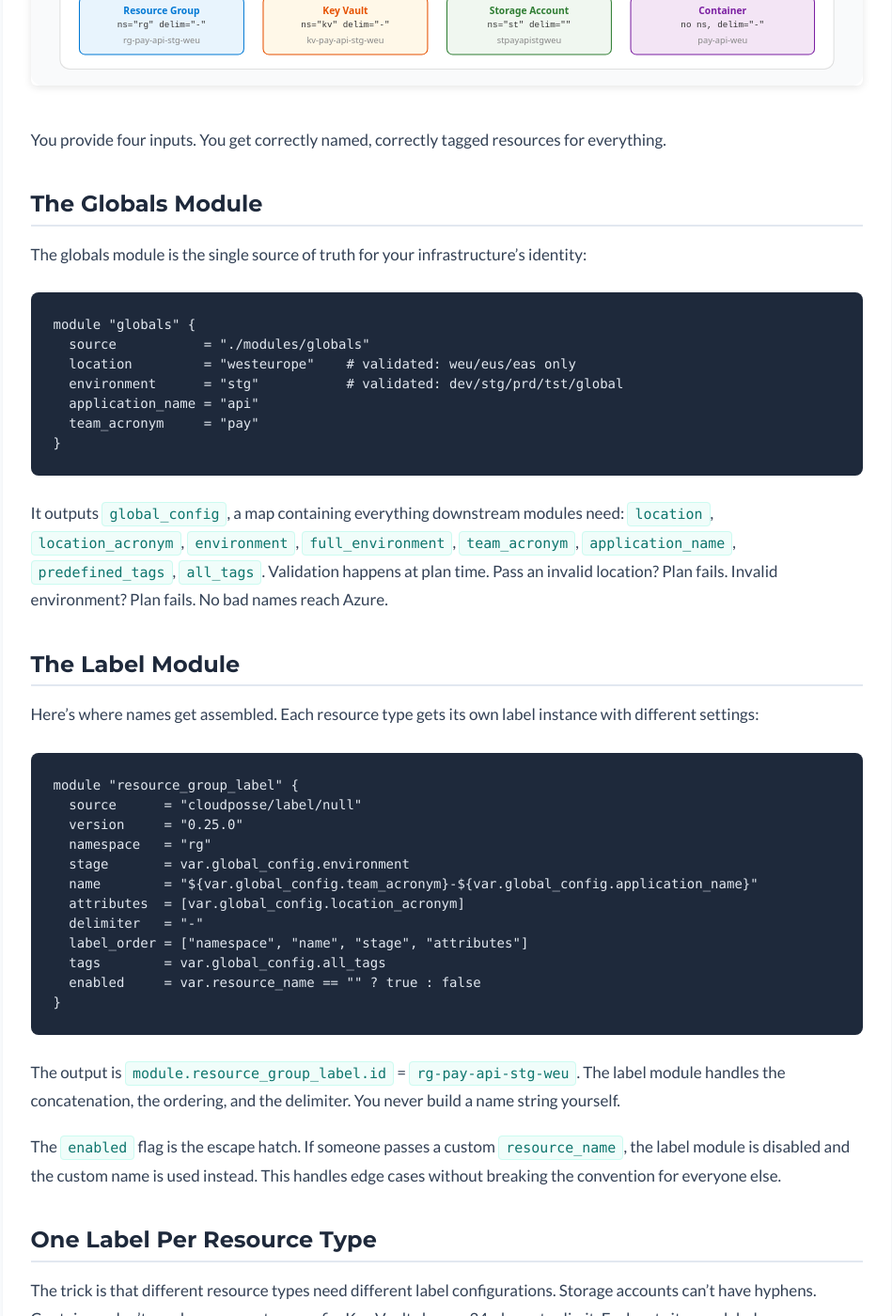
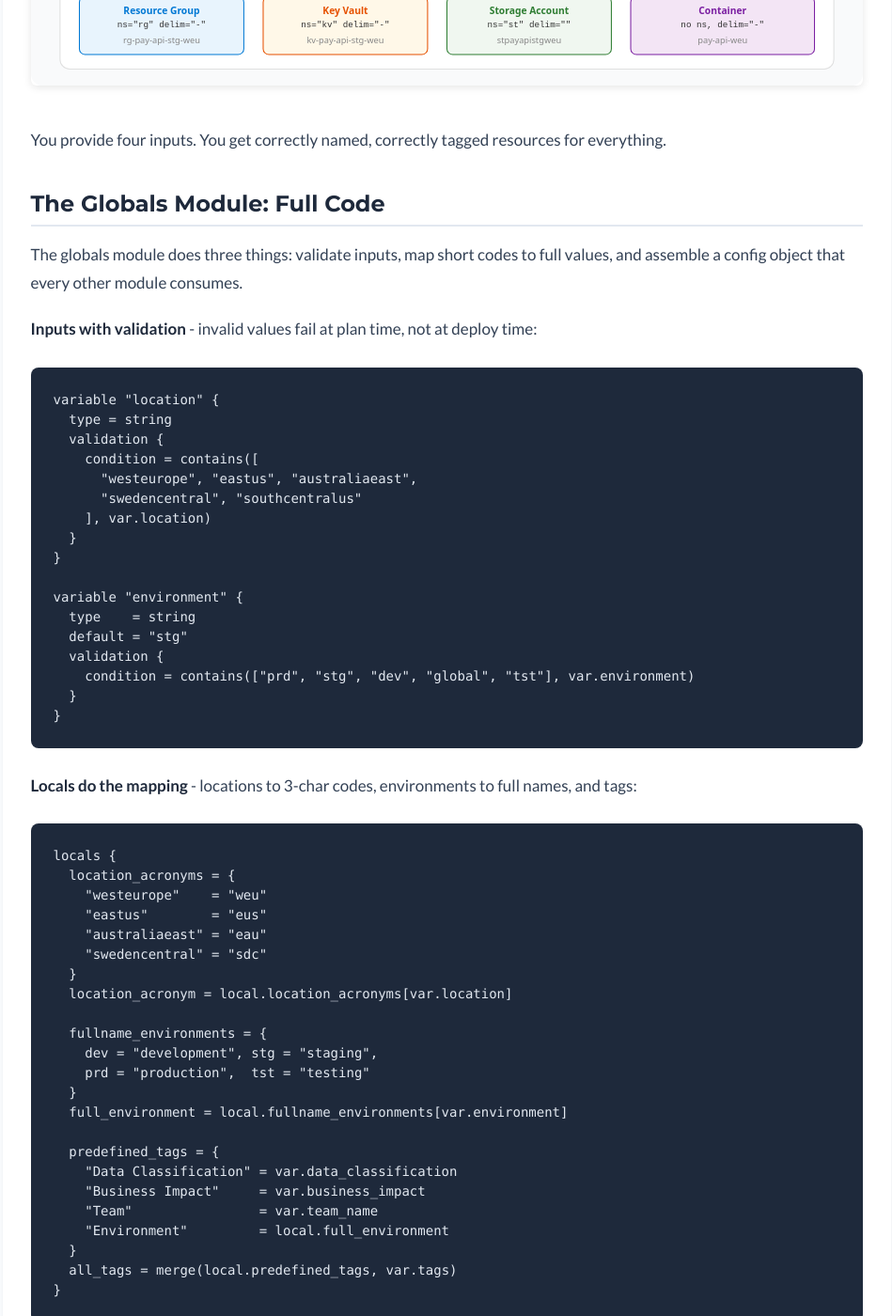
Before and after one commit to aminueza/aminueza.github.io, a Jekyll site: the page built from _posts/2026-03-11-autoname-every-azure-resource-with-one-module.md, in a window 1280 px wide and 1400 px high, scrolled down 1608 px. Shown: the whole window at 94% size, without its empty margins (165-1114 px from the left). Built offline with Jekyll 4.4.1, drawn with Linux system fonts in a browser that asks for light colours; nearby versions of some CDN libraries; a style sheet for code colours, icons or effects is not loaded; some of the changed text lies outside the part shown.

Commit message:
Add full globals module code to auto-naming post
Shows the complete globals module: validated inputs (location,
environment), location-to-acronym mapping, environment-to-fullname
mapping, predefined tags assembly, and the global_config output
with nullable = false enforcement.

Co-Authored-By: Claude Opus 4.6 (1M context) <noreply@anthropic.com>

````diff
--- a/_posts/2026-03-11-autoname-every-azure-resource-with-one-module.md
+++ b/_posts/2026-03-11-autoname-every-azure-resource-with-one-module.md
@@ -25,21 +25,78 @@ The system uses two modules working together:
 
 You provide four inputs. You get correctly named, correctly tagged resources for everything.
 
-## The Globals Module
+## The Globals Module: Full Code
 
-The globals module is the single source of truth for your infrastructure's identity:
+The globals module does three things: validate inputs, map short codes to full values, and assemble a config object that every other module consumes.
+
+**Inputs with validation** - invalid values fail at plan time, not at deploy time:
 
 ```hcl
-module "globals" {
-  source           = "./modules/globals"
-  location         = "westeurope"    # validated: weu/eus/eas only
-  environment      = "stg"           # validated: dev/stg/prd/tst/global
-  application_name = "api"
-  team_acronym     = "pay"
+variable "location" {
+  type = string
+  validation {
+    condition = contains([
+      "westeurope", "eastus", "australiaeast",
+      "swedencentral", "southcentralus"
+    ], var.location)
+  }
+}
+
+variable "environment" {
+  type    = string
+  default = "stg"
+  validation {
+    condition = contains(["prd", "stg", "dev", "global", "tst"], var.environment)
+  }
 }
 ```
 
-It outputs `global_config`, a map containing everything downstream modules need: `location`, `location_acronym`, `environment`, `full_environment`, `team_acronym`, `application_name`, `predefined_tags`, `all_tags`. Validation happens at plan time. Pass an invalid location? Plan fails. Invalid environment? Plan fails. No bad names reach Azure.
+**Locals do the mapping** - locations to 3-char codes, environments to full names, and tags:
+
+```hcl
+locals {
+  location_acronyms = {
+    "westeurope"    = "weu"
+    "eastus"        = "eus"
+    "australiaeast" = "eau"
+    "swedencentral" = "sdc"
+  }
+  location_acronym = local.location_acronyms[var.location]
+
+  fullname_environments = {
+    dev = "development", stg = "staging",
+    prd = "production",  tst = "testing"
+  }
+  full_environment = local.fullname_environments[var.environment]
+
+  predefined_tags = {
+    "Data Classification" = var.data_classification
+    "Business Impact"     = var.business_impact
+    "Team"                = var.team_name
+    "Environment"         = local.full_environment
+  }
+  all_tags = merge(local.predefined_tags, var.tags)
+}
+```
+
+**One output** - the `global_config` map that every module takes as a required input:
+
+```hcl
+output "global_config" {
+  value = {
+    location         = var.location
+    location_acronym = local.location_acronym
+    environment      = var.environment
+    full_environment = local.full_environment
+    team_acronym     = var.team_acronym
+    application_name = var.application_name
+    predefined_tags  = local.predefined_tags
+    all_tags         = local.all_tags
+  }
+}
+```
+
+Every downstream module declares `variable "global_config" { nullable = false }`. You can't create a resource without passing globals through. The naming and tagging are mandatory, not optional.
 
 ## The Label Module
 
@@ -137,14 +194,6 @@ The API module creates `rg-pay-api-stg-weu`. The worker module creates `rg-pay-w
 
 ## Why This Works
 
-The pattern eliminates three classes of problems:
-
-**Typos.** Nobody types names. A typo in `team_acronym` fails validation. A typo in `location` fails validation. The module is the only thing that builds name strings.
-
-**Inconsistency.** Every module in every team's infrastructure uses the same globals. The Key Vault and the resource group it lives in always have matching team/app/env/region because they come from the same `global_config`.
-
-**Forgotten tags.** Tags come from `global_config.all_tags`, which includes environment, region, team, data classification, and business impact. You can't forget to tag because tagging isn't a decision. It's a default.
-
-The convention is only as strong as the code that enforces it. A wiki page is a wish. A globals module with validation is a guarantee.
+**Typos** fail validation at plan time. **Inconsistency** is impossible because every module reads the same `global_config`. **Forgotten tags** can't happen because `all_tags` is built into the config, not a manual step. The convention is only as strong as the code that enforces it. A wiki page is a wish. A globals module with `nullable = false` is a guarantee.
 
 Go check your Terraform code. If you see resource names built with string interpolation instead of a label module... that's where the drift starts ;)
````
